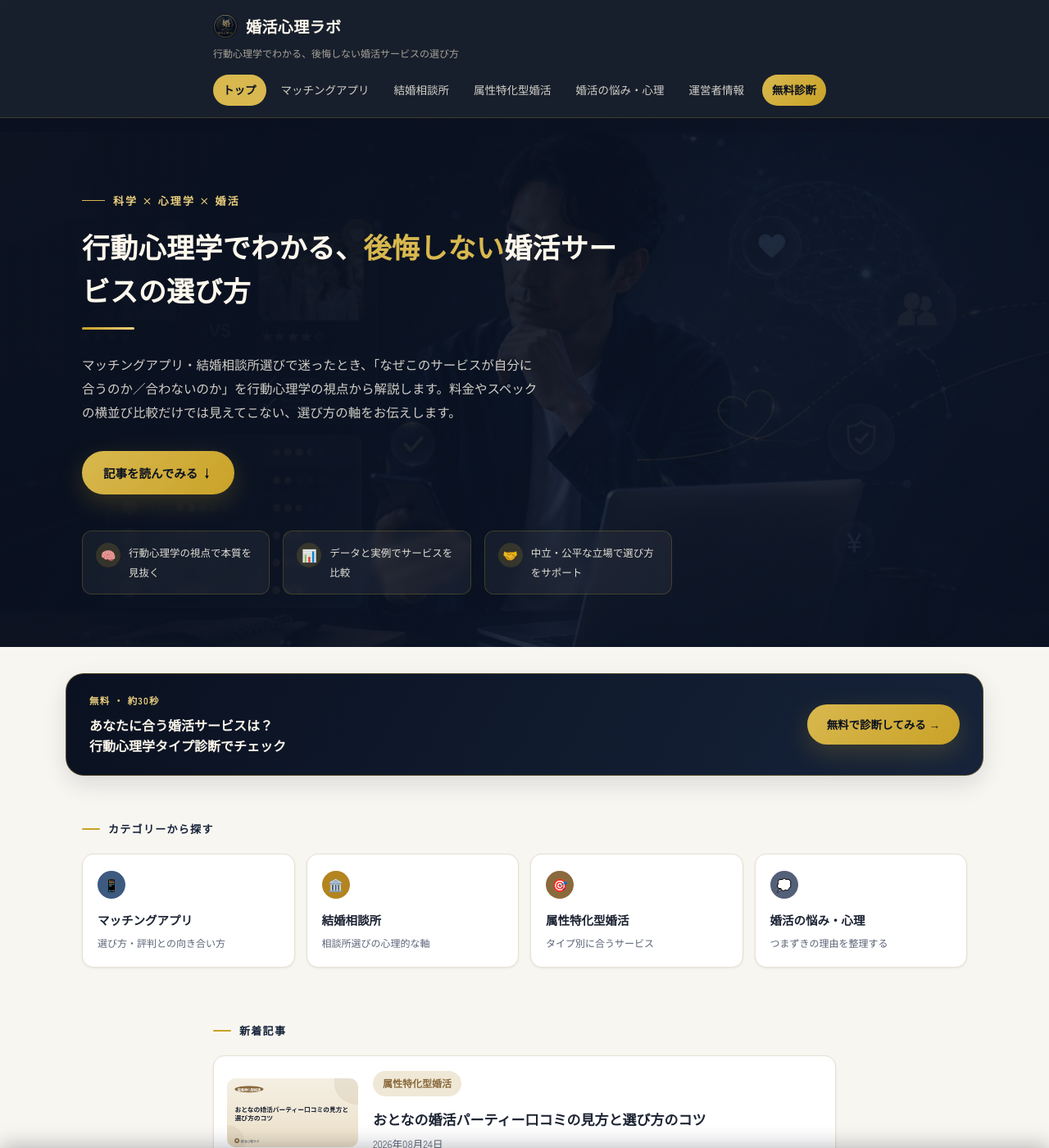
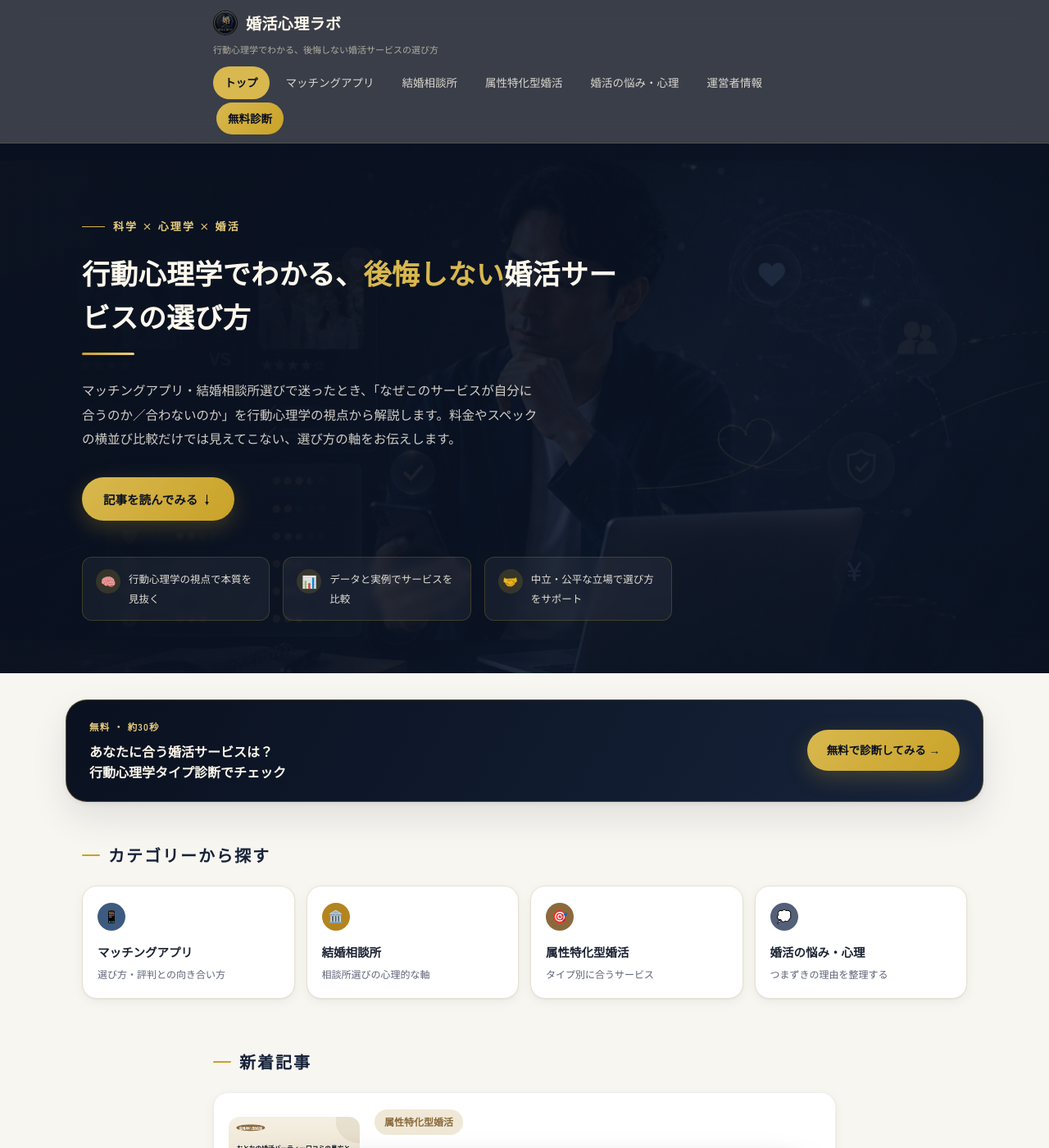
Before and after one commit to consultantshuu0907-afk/konkatsu-psychology-lab, a Jekyll site: the page built from index.md, in a window 1280 px wide and 1400 px high. Shown: the whole window at 82% size. Built offline with Jekyll 4.4.1, drawn with Linux system fonts in a browser that asks for light colours.

Commit message:
Add files via upload

```diff
--- a/assets/css/style.css
+++ b/assets/css/style.css
@@ -843,3 +843,112 @@
 @media print {
   .site-header, .site-footer, .back-to-top, .nav-toggle, .toc, .hero, .quick-nav, .lifestyle-section, .closing-cta { display: none; }
 }
+
+/* ================================================================
+   App-style modernization layer (2026/08/20)
+   参考：Mobbin「Discover iOS apps – Latest」で確認した最新iOSアプリの
+   共通パターン（大きめ角丸カード／柔らかい拡散シャドウ／すりガラス
+   ヘッダー／フローティング下部バー／スタックリストのシェブロン／
+   押下フィードバック／余白広め・太字階層）
+   ================================================================ */
+
+:root {
+  --radius: 18px;
+  --radius-lg: 26px;
+  --shadow-sm: 0 1px 2px rgba(10, 17, 32, 0.05), 0 4px 14px rgba(10, 17, 32, 0.05);
+  --shadow-md: 0 2px 6px rgba(10, 17, 32, 0.06), 0 18px 44px rgba(10, 17, 32, 0.10);
+  --shadow-gold: 0 8px 26px rgba(201, 162, 39, 0.26);
+}
+
+/* --- Frosted-glass compact app bar --- */
+.site-header {
+  background: rgba(10, 17, 32, 0.80);
+  backdrop-filter: saturate(180%) blur(18px);
+  -webkit-backdrop-filter: saturate(180%) blur(18px);
+  border-bottom: 1px solid rgba(201, 162, 39, 0.16);
+  padding: 10px 0;
+}
+.site-header.is-scrolled { padding: 8px 0; box-shadow: 0 12px 32px rgba(0, 0, 0, 0.32); }
+.site-tagline { font-size: 11px; }
+.site-nav { margin-top: 6px; }
+.site-nav a { padding: 7px 14px; }
+
+/* --- Stacked-list cards: soft shadow + chevron + press feedback --- */
+.post-list { gap: 16px; }
+.post-list li {
+  padding: 18px;
+  border-color: rgba(10, 17, 32, 0.07);
+}
+.post-list li::after {
+  content: "\203A";
+  flex: none;
+  font-size: 24px;
+  line-height: 1;
+  color: rgba(28, 35, 51, 0.26);
+  transition: transform 0.2s ease, color 0.2s ease;
+}
+.post-list li:hover::after { transform: translateX(3px); color: var(--gold-500); }
+.post-list li:hover { transform: translateY(-2px); }
+.post-list li:active { transform: scale(0.99); }
+.post-list .thumb { border-radius: 13px; }
+
+/* --- Quick-nav cards --- */
+.quick-nav-card { border-radius: var(--radius); }
+.quick-nav-card:active { transform: scale(0.98); }
+
+/* --- Buttons: press feedback --- */
+.hero-cta:active,
+.aff-cta-btn:active,
+.shindan-banner-btn:active,
+.site-nav a.nav-cta:active { transform: scale(0.97); }
+
+/* --- Type hierarchy --- */
+.section-heading { font-size: 20px; }
+.post-title { font-size: 29px; line-height: 1.45; letter-spacing: -0.005em; }
+
+/* --- Content blocks --- */
+.toc { border-radius: var(--radius); padding: 20px 24px; }
+.post-content .table-scroll { border-radius: 14px; }
+.post-content blockquote { border-radius: 0 12px 12px 0; }
+
+/* --- Affiliate CTA: rounder card, softer elevation --- */
+.aff-cta {
+  border-radius: 22px;
+  border-top-width: 2px;
+  padding: 24px 26px 20px;
+  box-shadow: 0 2px 8px rgba(15, 34, 64, 0.05), 0 16px 40px rgba(15, 34, 64, 0.08);
+}
+.aff-cta-pr { border-radius: 999px; padding: 3px 10px; }
+
+/* --- Floating diagnosis bar → inset floating pill (iOS style) --- */
+.floating-shindan {
+  left: 16px;
+  right: 16px;
+  bottom: 16px;
+  max-width: 680px;
+  margin: 0 auto;
+  border: 1px solid rgba(201, 162, 39, 0.38);
+  border-radius: 999px;
+  overflow: hidden;
+  background: rgba(10, 17, 32, 0.86);
+  backdrop-filter: saturate(180%) blur(18px);
+  -webkit-backdrop-filter: saturate(180%) blur(18px);
+  box-shadow: 0 18px 44px rgba(10, 17, 32, 0.38);
+  transform: translateY(150%);
+}
+.floating-shindan-link { padding: 12px 18px; }
+.floating-shindan-close { width: 48px; }
+body.has-floating-shindan .back-to-top { bottom: 90px; }
+
+/* --- Back-to-top: soft-rounded square --- */
+.back-to-top { border-radius: 16px; }
+
+@media (max-width: 640px) {
+  .floating-shindan { left: 10px; right: 10px; bottom: 10px; border-radius: 24px; }
+  .floating-shindan-link { padding: 11px 14px; }
+  body.has-floating-shindan .back-to-top { bottom: 80px; }
+  .post-list li::after { display: none; }
+  .post-list li { padding: 14px; }
+  .aff-cta { padding: 20px 18px 16px; border-radius: 20px; }
+  .post-title { font-size: 23px; }
+}
```
